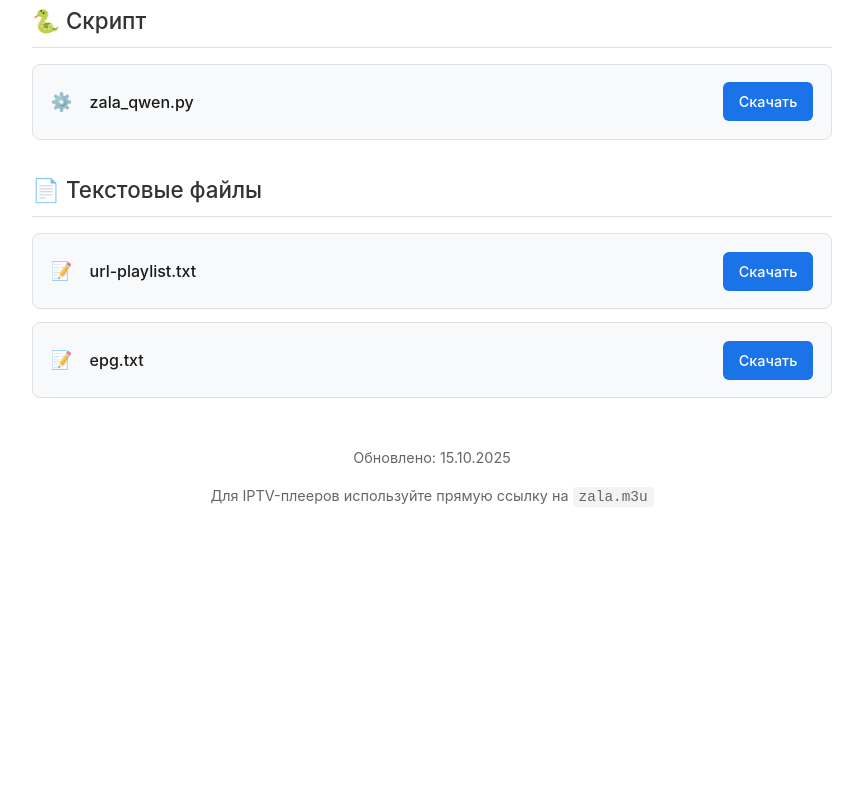
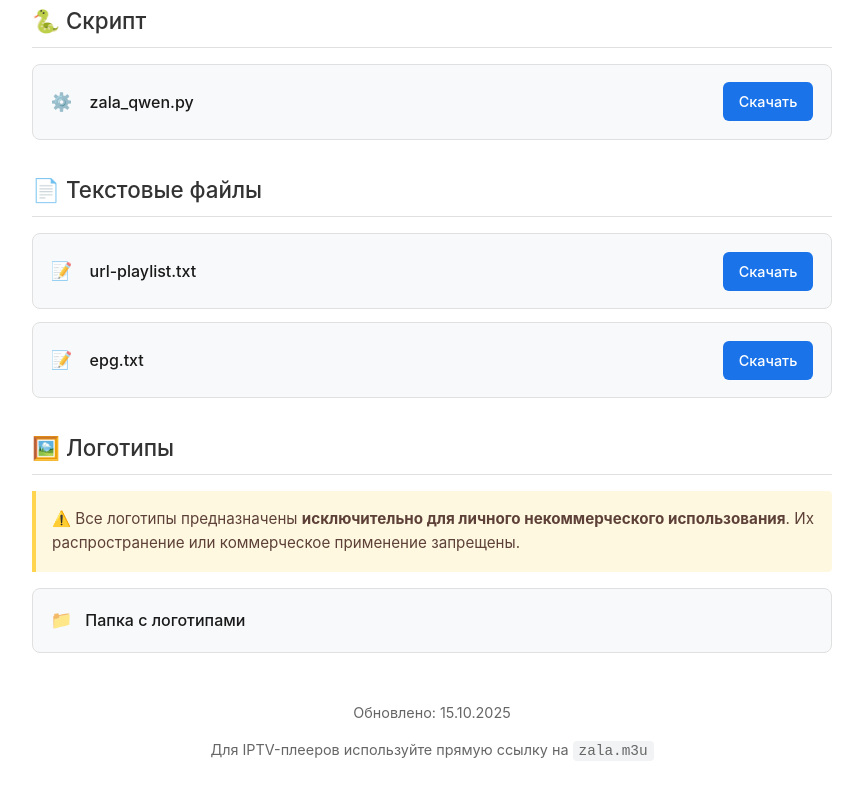
Before and after one commit to asinsckievgeni/zala, a plain HTML site: page index.html in a window 1280 px wide. Shown: the part 328-1128 px from the top of the page, without its empty margins (208-1071 px from the left). Before the commit the page ends 883 px from the top, so only its background shows below. Drawn offline with Linux system fonts and the light colour scheme.

Commit message:
edit index.html

```diff
--- a/index.html
+++ b/index.html
@@ -12,6 +12,8 @@
       --card-bg: #f8f9fa;
       --border: #e0e0e0;
       --text-secondary: #666;
+      --warning-bg: #fff8e1;
+      --warning-border: #ffd54f;
     }
     body {
       background: var(--bg);
@@ -100,6 +102,15 @@
     .btn:hover {
       background: #0d62d0;
     }
+    .warning {
+      background: var(--warning-bg);
+      border-left: 4px solid var(--warning-border);
+      padding: 1rem;
+      margin: 1rem 0;
+      border-radius: 0 4px 4px 0;
+      font-size: 0.95rem;
+      color: #5d4037;
+    }
     footer {
       text-align: center;
       margin-top: 3rem;
@@ -179,14 +190,32 @@
       </ul>
     </section>
 
+    <!-- НОВЫЙ РАЗДЕЛ: ЛОГОТИПЫ -->
+    <section class="section">
+      <h2>🖼️ Логотипы</h2>
+      <div class="warning">
+        ⚠️ Все логотипы предназначены <strong>исключительно для личного некоммерческого использования</strong>.
+        Их распространение или коммерческое применение запрещены.
+      </div>
+      <ul class="file-list">
+        <li class="file-item">
+          <a href="logos/" class="file-link" style="display: flex; align-items: center;">
+            <span class="file-icon">📁</span>
+            Папка с логотипами
+          </a>
+          <!-- Кнопка "Скачать" не нужна — это каталог -->
+        </li>
+      </ul>
+    </section>
+
     <footer>
       <p>Обновлено: <span id="last-updated">03.10.2025</span></p>
       <p>Для IPTV-плееров используйте прямую ссылку на <code>zala.m3u</code></p>
     </footer>
   </div>
 
-   <script>
-    // Автоматическое обновление даты в формате DD.MM.YYYY
+  <script>
+    // Автоматическое обновление даты
     try {
       const date = new Date();
       const day = String(date.getDate()).padStart(2, '0');
@@ -195,17 +224,16 @@
       document.getElementById('last-updated').textContent = `${day}.${month}.${year}`;
     } catch (e) {}
 
-    // Обработка кликов по файлам для просмотра
-    document.querySelectorAll('.file-link').forEach(link => {
+    // Обработка кликов по файлам (только для текстовых)
+    document.querySelectorAll('.file-link[data-file]').forEach(link => {
       link.addEventListener('click', async (e) => {
+        e.preventDefault();
         const fileName = link.getAttribute('data-file');
         if (!fileName) return;
 
         try {
           const response = await fetch(fileName);
-          if (!response.ok) {
-            throw new Error(`Файл не найден: ${response.status}`);
-          }
+          if (!response.ok) throw new Error(`Файл не найден: ${response.status}`);
 
           const content = await response.text();
           const newWindow = window.open('', '_blank');
```
